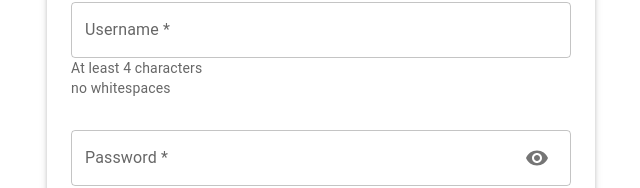
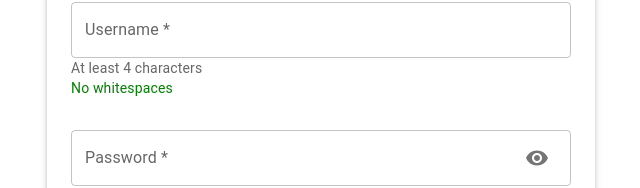
Before and after one commit to rabbitglauser/uk-prufung-lb1-m294, a React (Create React App) app: page / in a window 1280 px wide. Shown: the part 494-682 px from the top of the page, without its empty margins (319-959 px from the left). Built offline with nearby package versions, Linux system fonts and the light colour scheme.

Commit message:
Enhance form validations and dynamic color feedback
Added regex checks to username and password fields for stricter validation. Integrated dynamic color feedback to indicate real-time validation status for form inputs. This improves both user experience and data integrity.

```diff
--- a/src/App.tsx
+++ b/src/App.tsx
@@ -22,6 +22,7 @@ import Recaptcha from 'react-google-recaptcha';
 import * as yup from 'yup';
 import {useForm, Controller} from 'react-hook-form';
 import {yupResolver} from '@hookform/resolvers/yup';
+import {useEffect} from 'react';
 
 // Validation schema
 const validationSchema = yup.object().shape({
@@ -32,8 +33,8 @@ const validationSchema = yup.object().shape({
     postcode: yup.string().required('Postcode is required'),
     country: yup.string().required('Country is required'),
     email: yup.string().email('Invalid email format').required('Email is required'),
-    username: yup.string().min(4, 'Username must be at least 4 characters').required('Username is required'),
-    password: yup.string().min(8, 'Password must be at least 8 characters').required('Password is required'),
+    username: yup.string().min(4, 'At least 4 characters').matches(/^\S*$/, 'No whitespaces allowed').required('Username is required'),
+    password: yup.string().min(8, 'At least 8 characters').matches(/[@$!%*?&#]/, 'At least one special character').matches(/[0-9]/, 'At least one number').required('Password is required'),
     confirmPassword: yup.string().oneOf([yup.ref('password'), undefined], 'Passwords must match').required('Confirm Password is required'),
     dateOfBirth: yup.date().nullable().required('Date of Birth is required').test('DOB', 'You must be at least 18 years old', (value) => {
         return value && value <= new Date(new Date().setFullYear(new Date().getFullYear() - 18));
@@ -52,11 +53,13 @@ const validationSchema = yup.object().shape({
 });
 
 const App: React.FC = () => {
-    const {handleSubmit, control, formState: {errors}, setValue} = useForm({
+    const {handleSubmit, control, formState: {errors}, setValue, watch} = useForm({
         resolver: yupResolver(validationSchema),
     });
 
     const [showPassword, setShowPassword] = useState(false);
+    const password = watch('password');
+    const username = watch('username');
 
     const handlePasswordVisibility = () => {
         setShowPassword(!showPassword);
@@ -74,6 +77,8 @@ const App: React.FC = () => {
         console.info(`{"message":"Successfully uploaded files and checked input","level":"info"}`);
         console.info(`POST /login 200 22 - ${Math.random() * 60 + 1} ms`);
     };
+
+    const getValidationColor = (valid: boolean) => (valid ? 'green' : errors.password ? 'error' : 'textSecondary');
 
     return (
         <Box sx={{maxWidth: 500, mx: "auto", p: 3, boxShadow: 3, borderRadius: 2}}>
@@ -207,8 +212,10 @@ const App: React.FC = () => {
                                 </>
                             )}
                         />
-                        <Typography variant="body2" color="textSecondary">At least 4 characters</Typography>
-                        <Typography variant="body2" color="textSecondary">no whitespaces</Typography>
+                        <Typography variant="body2" color={getValidationColor(username?.length >= 4)}>At least 4
+                            characters</Typography>
+                        <Typography variant="body2" color={getValidationColor(/^\S*$/.test(username))}>No
+                            whitespaces</Typography>
                     </Grid>
                     <Grid item xs={12}>
                         <LocalizationProvider dateAdapter={AdapterDateFns}>
@@ -254,15 +261,12 @@ const App: React.FC = () => {
                                 />
                             }
                         />
-                        <Typography variant="body2" color="textSecondary">
-                            • At least 8 characters
-                        </Typography>
-                        <Typography variant="body2" color="textSecondary">
-                            • At least one special character
-                        </Typography>
-                        <Typography variant="body2" color="textSecondary">
-                            • At least one number
-                        </Typography>
+                        <Typography variant="body2" color={getValidationColor(password?.length >= 8)}>• At least 8
+                            characters</Typography>
+                        <Typography variant="body2" color={getValidationColor(/[@$!%*?&#]/.test(password))}>• At least
+                            one special character</Typography>
+                        <Typography variant="body2" color={getValidationColor(/[0-9]/.test(password))}>• At least one
+                            number</Typography>
                     </Grid>
                     <Grid item xs={12}>
                         <Controller
```
